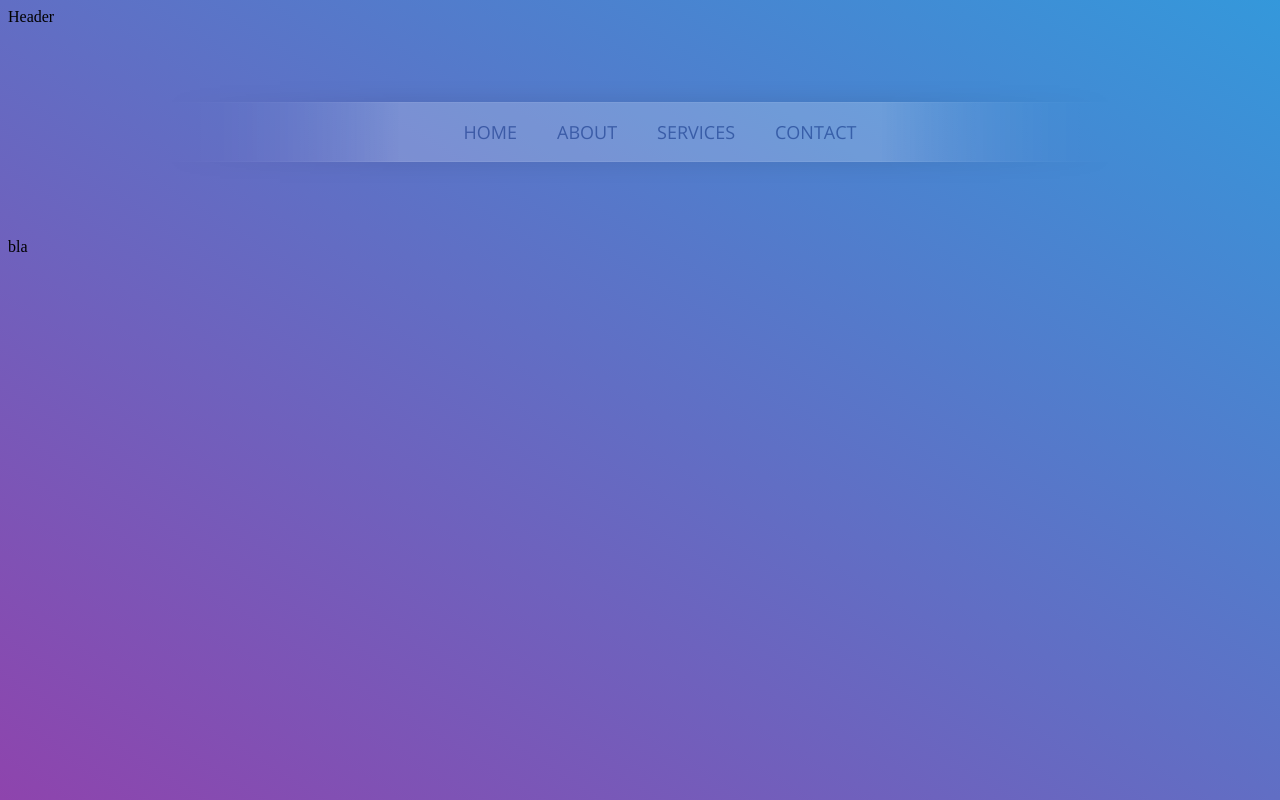
After one commit to knawel/Aqua-biomonitoring, a Flask app: template www/app/templates/1.html in a window 1280 px wide. The commit adds this page. Run offline with Flask 2, Linux system fonts and the light colour scheme; the template is opened without the code that fills it, so the values that code supplies are empty.

Commit message:
WWW first working version 0.1

```diff
--- a/www/app/routes.py
+++ b/www/app/routes.py
@@ -3,31 +3,47 @@ from flask import render_template
 import matplotlib.pyplot as plt
 import io
 import base64
+import sys
+import datetime
+import time
+import numpy as np
+import os
 
+
+def plot_temp():
+    img = io.BytesIO()
+
+    l_file = os.path.join(os.path.join("app", "static"), 'light.log')
+    light_data = []
+    light_time = []
+    with open(l_file, "r") as iFile:
+        for i in iFile:
+            j = i.strip().split('\t')
+            time_ = j[0]
+            light_ = j[1]
+            light_data.append(light_)
+            light_time.append(time.strptime(time_, "%Y-%m-%d %H:%M:%S.%f").tm_hour)
+    light_time = np.array(light_time)
+    light_data = np.array(light_data, dtype=float)
+    plt.plot(light_time, light_data, '.')
+    plt.savefig(img, format='png')
+    img.seek(0)
+    plot_url = base64.b64encode(img.getvalue()).decode()
+    return plot_url
 
 
 @app.route('/')
 @app.route('/index')
 def index():
     user = {'username': 'Miguel'}
-    return render_template('index.html', title='Home', user=user)
+    return render_template('index.html', title='Home')
 
 
 @app.route('/fig')
 def fig():
+    plot_url = plot_temp()
+    return render_template('fig.html', PL=plot_url, title = "Status")
 
-    img = io.BytesIO()
-
-    y = [1, 2, 3, 4, 5]
-    x = [0, 2, 1, 3, 4]
-    plt.plot(x, y)
-    plt.savefig(img, format='png')
-    img.seek(0)
-
-    plot_url = base64.b64encode(img.getvalue()).decode()
-
-    return render_template('fig.html', PL=plot_url)
-
-if __name__ == '__main__':
-    app.debug = True
-    app.run()
+# if __name__ == '__main__':
+#     app.debug = True
+#     app.run()
--- /dev/null
+++ b/www/app/static/base.css
@@ -0,0 +1,84 @@
+@import url(https://fonts.googleapis.com/css?family=Open+Sans);
+/*
+{
+   box-sizing: border-box;
+  }
+  body {
+    margin: 0;
+  }
+  #main {
+    display: flex;
+    min-height: calc(100vh - 40vh);
+  }
+  #main > article {
+    flex: 1;
+  }
+  #main > nav,
+
+  #main > nav {
+    order: -1;
+  }
+  header, footer, article, nav, aside {
+    padding: 1em;
+  }
+  header, footer {
+  /*  background: yellowgreen;
+  box-shadow: 0 0 10px rgba(0, 0, 0, 0.1), inset 0 0 1px rgba(255, 255, 255, 0.6);
+  background: rgba(255, 255, 255, 0.1);
+  color: rgba(0, 35, 122, 0.7);
+  height: 20vh;
+  }
+
+*/
+
+
+html {
+  height:100%;
+  background-image: linear-gradient(to right top, #8e44ad 0%, #3498db 100%);
+}
+
+nav {
+  max-width: 960px;
+  mask-image: linear-gradient(90deg, rgba(255, 255, 255, 0) 0%, #ffffff 25%, #ffffff 75%, rgba(255, 255, 255, 0) 100%);
+  margin: 0 auto;
+  padding: 60px 0;
+}
+
+nav ul {
+  text-align: center;
+  background: linear-gradient(90deg, rgba(255, 255, 255, 0) 0%, rgba(255, 255, 255, 0.2) 25%, rgba(255, 255, 255, 0.2) 75%, rgba(255, 255, 255, 0) 100%);
+  box-shadow: 0 0 25px rgba(0, 0, 0, 0.1), inset 0 0 1px rgba(255, 255, 255, 0.6);
+}
+
+nav ul li {
+  display: inline-block;
+}
+
+nav ul li a {
+  padding: 18px;
+  font-family: "Open Sans";
+  text-transform:uppercase;
+  color: rgba(0, 35, 122, 0.5);
+  font-size: 18px;
+  text-decoration: none;
+  display: block;
+}
+
+nav ul li a:hover {
+  box-shadow: 0 0 10px rgba(0, 0, 0, 0.1), inset 0 0 1px rgba(255, 255, 255, 0.6);
+  background: rgba(255, 255, 255, 0.1);
+  color: rgba(0, 35, 122, 0.7);
+}
+
+
+<style>
+  tab1 { padding-left: 4em; }
+    tab2 { padding-left: 8em; }
+
+aside {
+    padding: 10px;
+    width: 200px;
+    float: right;
+   }
+
+</style>
--- /dev/null
+++ b/www/app/templates/1.html
@@ -0,0 +1,29 @@
+<!doctype html>
+<title>Example</title>
+<link rel="stylesheet" href="../static/base.css">
+<body>
+  <header>Header</header>
+  <div id="main">
+
+<nav>
+  <ul>
+    <li>
+      <a href="#">Home</a>
+    </li>
+    <li>
+      <a href="#">About</a>
+    </li>
+    <li>
+      <a href="#">Services</a>
+    </li>
+    <li>
+      <a href="#">Contact</a>
+    </li>
+  </ul>
+</nav>
+
+
+       <article> bla</article>
+  </div>
+  <!--<footer>Footer</footer>-->
+</body>
--- a/www/app/templates/index.html
+++ b/www/app/templates/index.html
@@ -1,5 +1,5 @@
 {% extends "base.html" %}
 
 {% block content %}
-    <h1>Hi, {{ user.username }}!</h1>
+    <h1>Hi</h1>
 {% endblock %}
--- /dev/null
+++ b/www/app/useful_links.txt
@@ -0,0 +1 @@
+https://freefrontend.com/css-menu/#horizontal-menu
--- a/www/run.py
+++ /dev/null
@@ -1,3 +0,0 @@
-#!flask/bin/python
-from app import app
-# app.run(debug = True)
```
Also changed, not shown: www/app/templates/base.html (+37 -17 lines), www/app/templates/fig.html (+0 -1 lines), www/app/graph.py (added), 3 other files.
